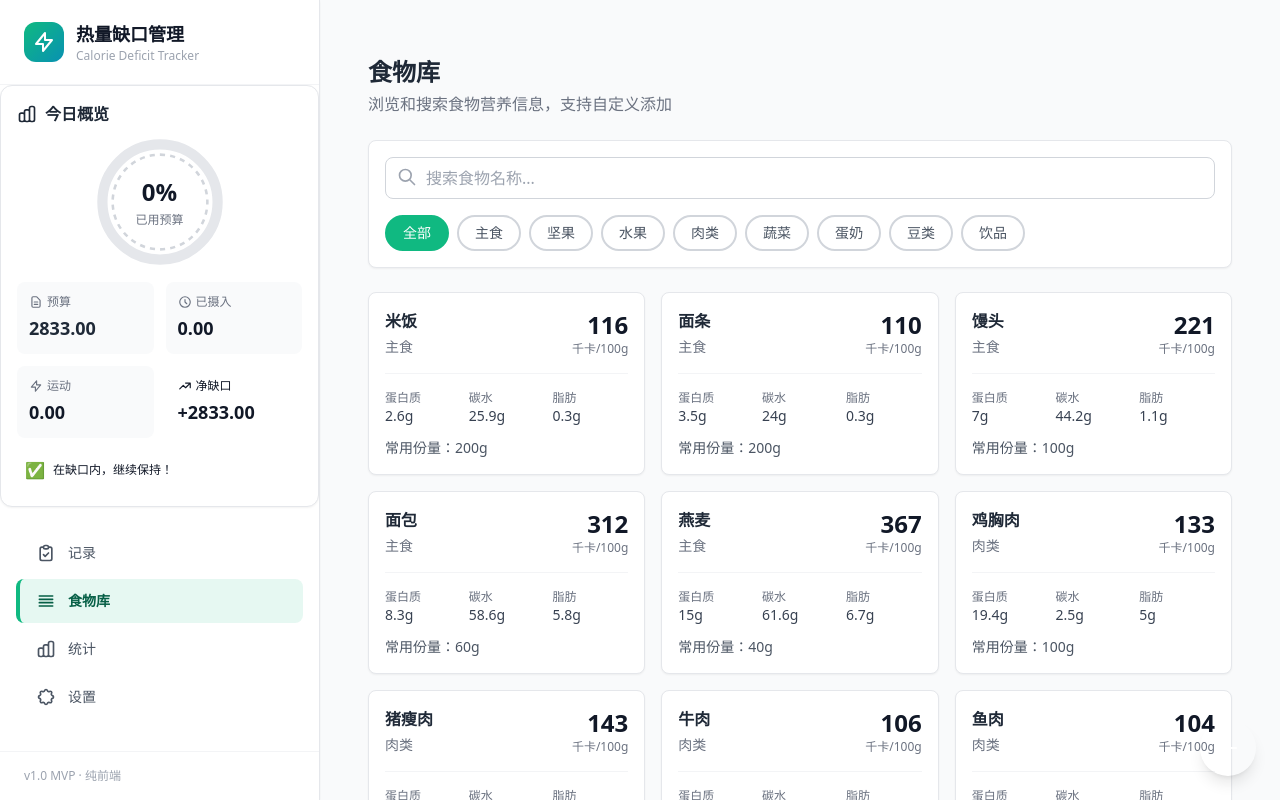
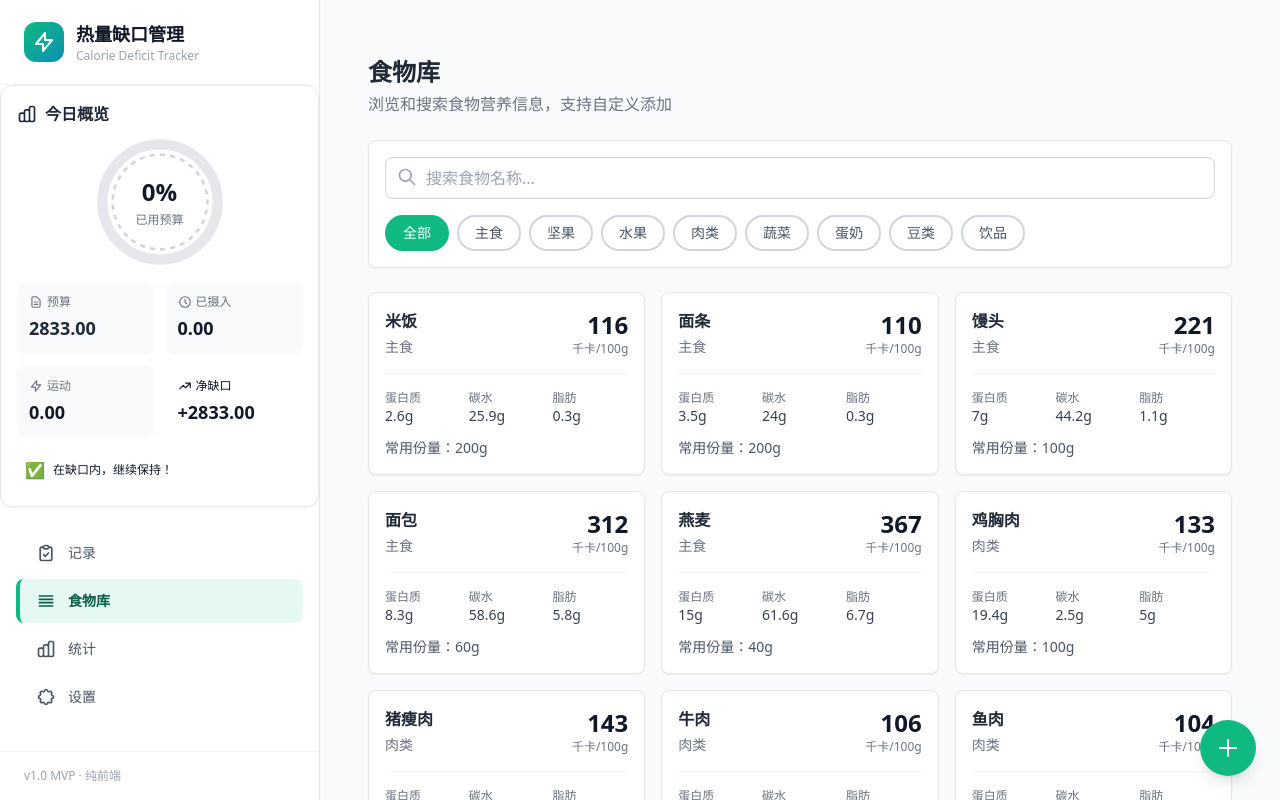
Before and after one commit to Leonn0924/calorie-tracker, a Vue app in the folder src/: page / in a window 1280 px wide. Both pictures are taken after a click on the button "食物库". Shown: the top 800 px of the page. Built offline with nearby package versions, Linux system fonts and the light colour scheme.

Commit message:
fix: 修复食物库添加按钮颜色问题
问题：使用了不存在的 health-500 颜色，按钮显示为白色
修复：改为 bg-health-green，绿色背景清晰可见

```diff
--- a/src/src/views/FoodLibraryView.vue
+++ b/src/src/views/FoodLibraryView.vue
@@ -127,7 +127,7 @@
     <div class="fixed bottom-20 right-6 md:bottom-6 md:right-6">
       <button
         @click="showAddFoodDialog = true"
-        class="w-14 h-14 bg-health-500 text-white rounded-full shadow-lg hover:bg-health-600 transition-colors flex items-center justify-center"
+        class="w-14 h-14 bg-health-green text-white rounded-full shadow-lg hover:bg-health-green-dark transition-colors flex items-center justify-center"
       >
         <svg class="w-6 h-6" fill="none" stroke="currentColor" viewBox="0 0 24 24">
           <path
```
